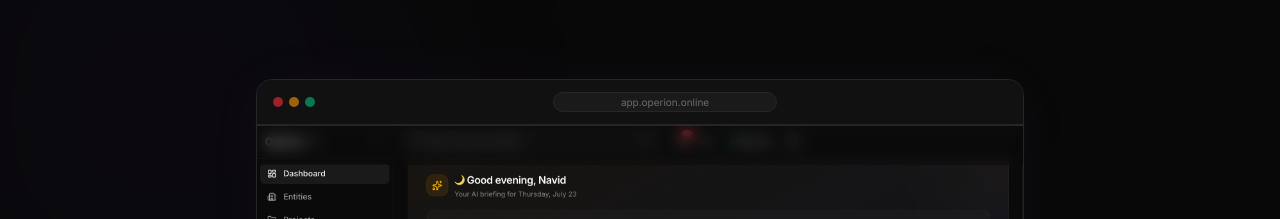
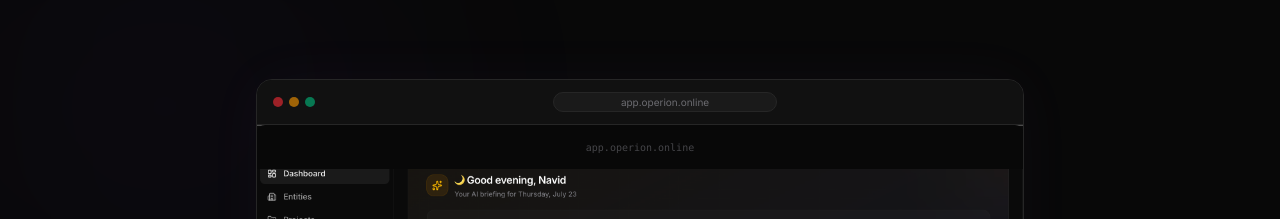
Before and after one commit to candrus43/Operion, a Next.js app: page / in a window 1280 px wide. Shown: the part 1280-1499 px from the top of the page. Built offline with nearby package versions, Linux system fonts and the light colour scheme.

Commit message:
Replace screenshot blur overlay with solid cover to hide Navid name

```diff
--- a/src/app/page.tsx
+++ b/src/app/page.tsx
@@ -340,8 +340,10 @@ export default function LandingPage() {
                     alt="Operion Dashboard"
                     className="w-full"
                   />
-                  {/* Blur overlay to obscure top bar branding */}
-                  <div className="absolute top-0 left-0 right-0 h-[40px] backdrop-blur-[8px] bg-[#0d0d0d]/30" />
+                  {/* Topbar cover — hides demo user name and org branding */}
+                  <div className="absolute top-0 left-0 right-0 h-[44px] bg-[#080808] rounded-t-lg z-10 flex items-center justify-center">
+                    <span className="text-[10px] text-muted-foreground/40 font-mono">app.operion.online</span>
+                  </div>
                 </div>
               </div>
               <p className="text-center text-xs text-muted-foreground mt-4">
```
